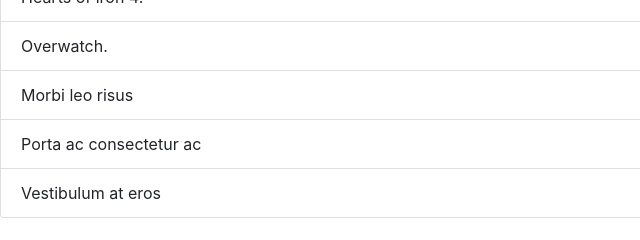
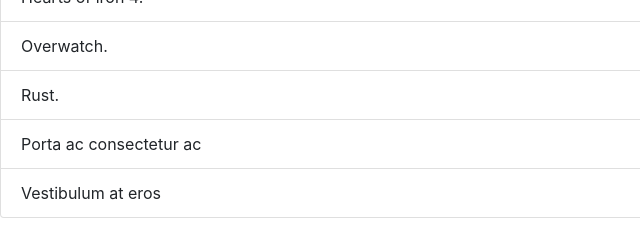
Before and after one commit to SLusherxp/vebr-herkansing-Jaimy-Dekker-327900, a plain HTML site: page index.html in a window 1280 px wide. Shown: the part 385-625 px from the top of the page, 0-640 px from the left. Drawn offline with nearby package versions, Linux system fonts and the light colour scheme.

Commit message:
rust toegevoegd 8de commit

```diff
--- a/index.html
+++ b/index.html
@@ -23,7 +23,7 @@
         <li class="list-group-item">pinball.</li>
         <li class="list-group-item">Hearts of iron 4.</li>
         <li class="list-group-item">Overwatch.</li>
-        <li class="list-group-item">Morbi leo risus</li>
+        <li class="list-group-item">Rust.</li>
         <li class="list-group-item">Porta ac consectetur ac</li>
         <li class="list-group-item">Vestibulum at eros</li>
       </ul>
```
